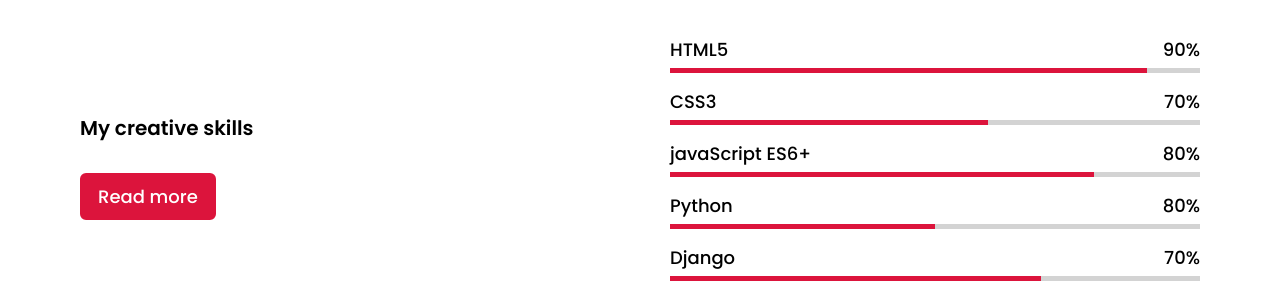
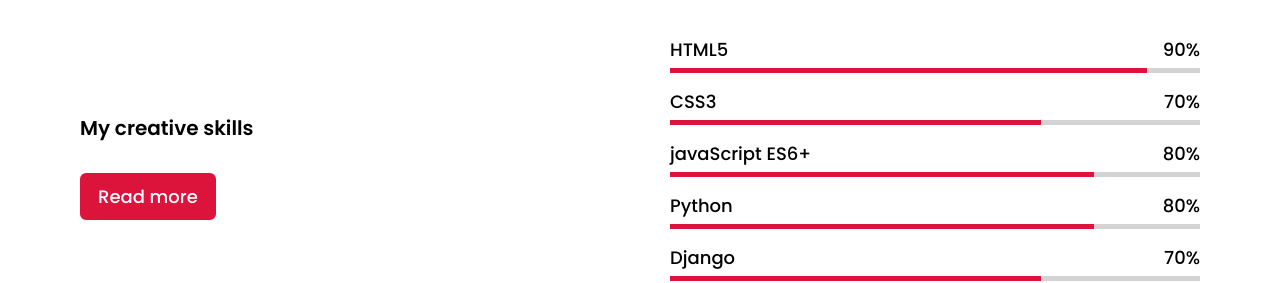
Before and after one commit to singhsandarbh/Sandarbh-singh, a plain HTML site: page index.html in a window 1280 px wide. Shown: the part 2280-2563 px from the top of the page. Drawn offline with nearby package versions, Linux system fonts and the light colour scheme.

Commit message:
Add files via upload

```diff
--- a/style.css
+++ b/style.css
@@ -366,13 +366,13 @@ section .title::after{
     width: 90%;
 }
 .skills-content .right .css::before{
-    width: 60%;
+    width: 70%;
 }
 .skills-content .right .js::before{
     width: 80%;
 }
 .skills-content .right .php::before{
-    width: 50%;
+    width: 80%;
 }
 .skills-content .right .mysql::before{
     width: 70%;
```
